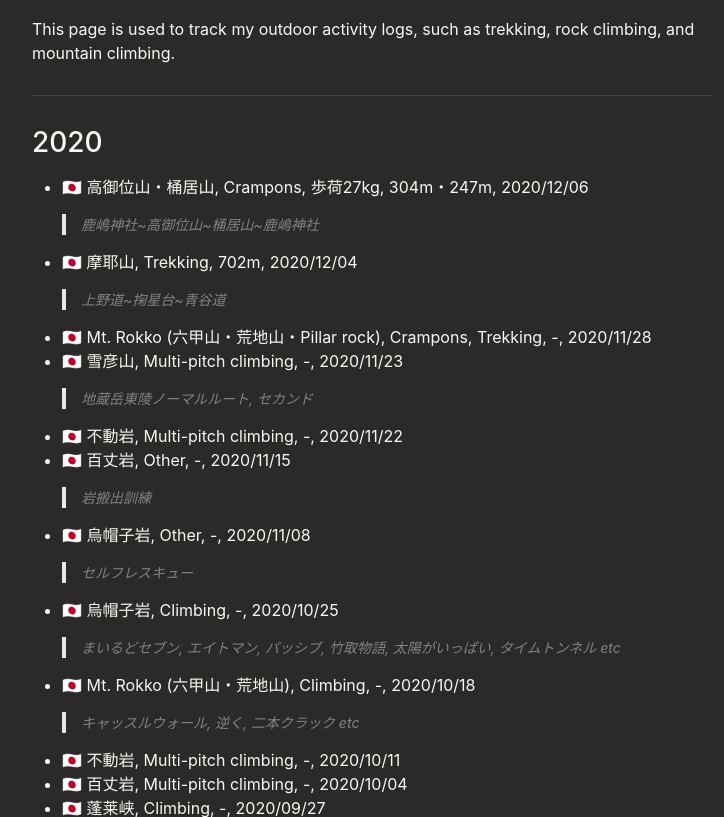
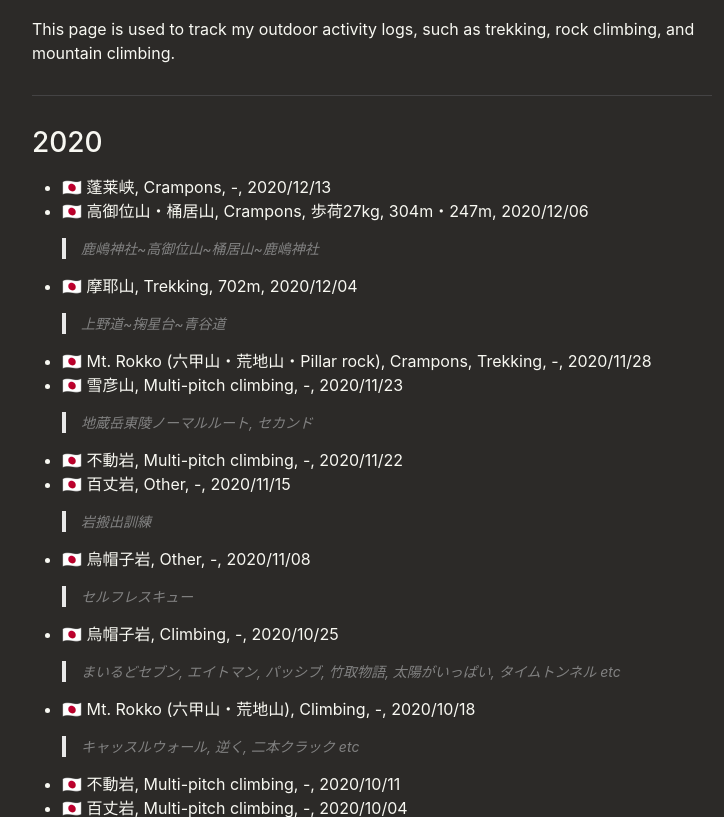
Before and after one commit to pixyzehn/pixyzehn.com, a Jekyll site: the page built from pages/mountaineering.md, in a window 1280 px wide and 900 px high, scrolled down 338 px, cut to the strip 83-900 px from the top of the window. Shown: the whole strip, without its empty margins (268-992 px from the left). Built offline with Jekyll 4.4.1, drawn with Linux system fonts in a browser that asks for light colours.

Commit message:
Update data

```diff
--- a/_data/mountaineering.yml
+++ b/_data/mountaineering.yml
@@ -1,5 +1,11 @@
 - year: 2020
   activities:
+    - flag: 🇯🇵
+      name: 蓬莱峡
+      category: Crampons
+      altitude: '-'
+      date: 2020/12/13
+      note: ''
     - flag: 🇯🇵
       name: 高御位山・桶居山
       category: Crampons, 歩荷27kg
```
